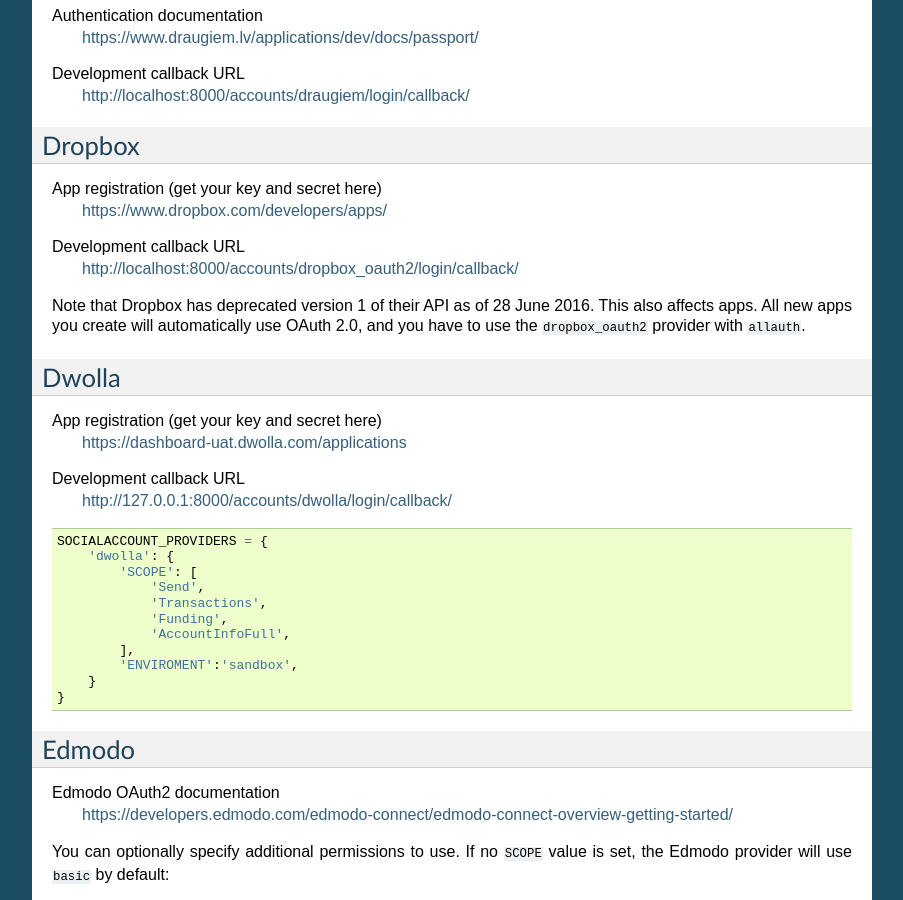
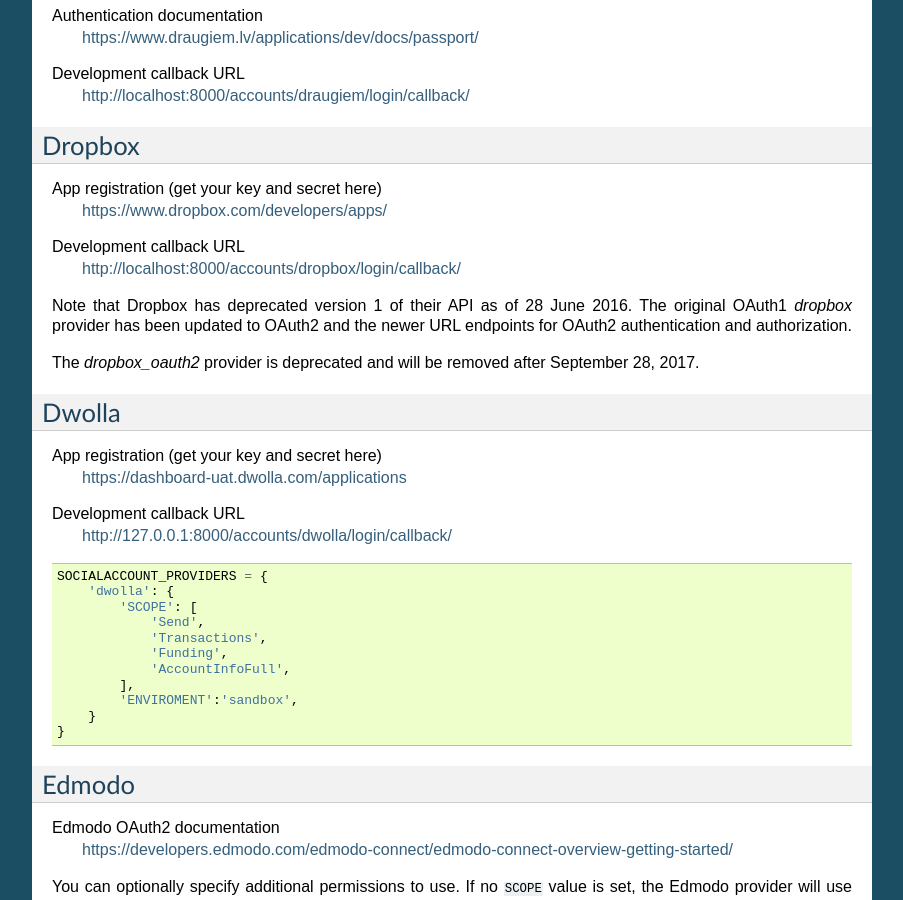
Before and after one commit to pennersr/django-allauth, a Sphinx documentation site: the page built from docs/providers.rst, in a window 1280 px wide and 900 px high, scrolled down 3786 px. Shown: the whole window, without its empty margins (198-1101 px from the left). Built offline with Sphinx 7.4.7, drawn with Linux system fonts in a browser that asks for light colours.

Commit message:
Updates dropbox docs and adds DeprecationWarning for dropbox_oauth2

```diff
--- a/docs/providers.rst
+++ b/docs/providers.rst
@@ -231,11 +231,11 @@
     https://www.dropbox.com/developers/apps/
 
 Development callback URL
-    http://localhost:8000/accounts/dropbox_oauth2/login/callback/
+    http://localhost:8000/accounts/dropbox/login/callback/
 
-Note that Dropbox has deprecated version 1 of their API as of 28 June 2016.
-This also affects apps. All new apps you create will automatically use OAuth
-2.0, and you have to use the ``dropbox_oauth2`` provider with ``allauth``.
+Note that Dropbox has deprecated version 1 of their API as of 28 June 2016. The original OAuth1 `dropbox` provider has been updated to OAuth2 and the newer URL endpoints for OAuth2 authentication and authorization.
+
+The `dropbox_oauth2` provider is deprecated and will be removed after September 28, 2017.
 
 Dwolla
 ------------
```
Also changed, not shown: 1 other file.
